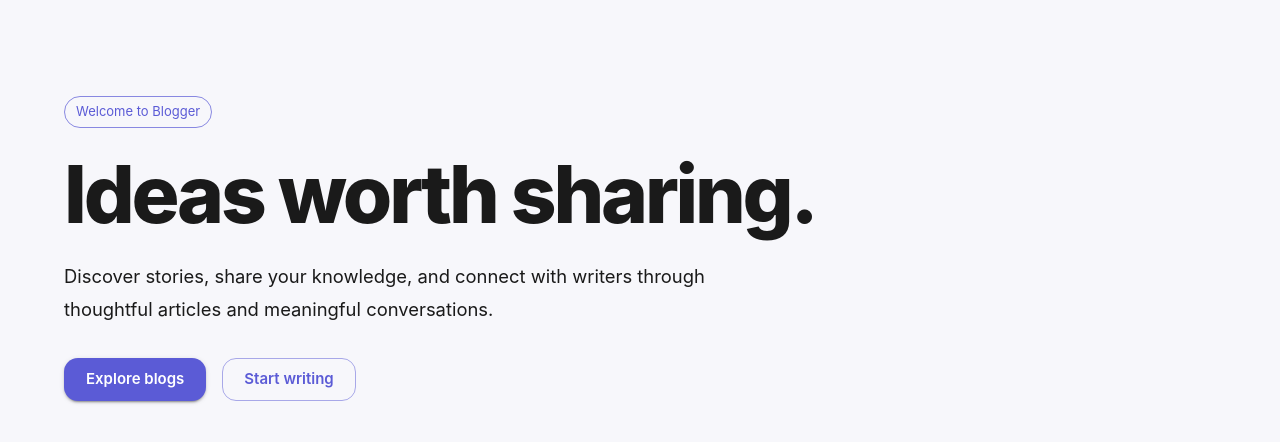
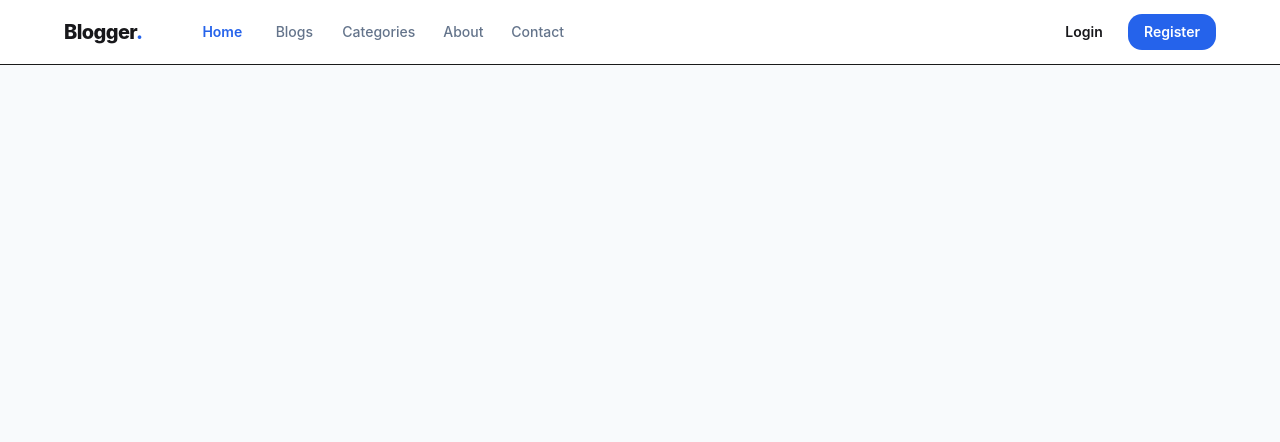
Before and after one commit to Min-Pathan/user-authentication-blog-engine-, a React (Vite) app in the folder frontend/: page / in a window 1280 px wide. Shown: the top 442 px of the page. Built offline with nearby package versions, Linux system fonts and the light colour scheme.

Commit message:
feat: add desktop Blogger navbar

```diff
--- a/frontend/src/App.jsx
+++ b/frontend/src/App.jsx
@@ -1,11 +1,7 @@
 import {
   Box,
-  Button,
-  Chip,
-  Container,
-  Stack,
-  Typography,
 } from "@mui/material";
+import Navbar from "./components/navigation/Navbar";
 
 function App() {
   return (
@@ -15,89 +11,7 @@ function App() {
         bgcolor: "background.default",
       }}
     >
-      <Container maxWidth="lg">
-        <Box
-          sx={{
-            py: {
-              xs: 6,
-              md: 12,
-            },
-          }}
-        >
-          <Chip
-            label="Welcome to Blogger"
-            color="primary"
-            variant="outlined"
-            sx={{
-              mb: 3,
-            }}
-          />
-
-          <Typography
-            variant="h1"
-            sx={{
-              maxWidth: 800,
-
-              fontSize: {
-                xs: "2.5rem",
-                sm: "3.5rem",
-                md: "5rem",
-              },
-
-              lineHeight: 1.05,
-            }}
-          >
-            Ideas worth sharing.
-          </Typography>
-
-          <Typography
-            color="text.secondary"
-            sx={{
-              mt: 3,
-              maxWidth: 650,
-
-              fontSize: {
-                xs: "1rem",
-                md: "1.15rem",
-              },
-
-              lineHeight: 1.8,
-            }}
-          >
-            Discover stories, share your knowledge, and connect with writers
-            through thoughtful articles and meaningful conversations.
-          </Typography>
-
-          <Stack
-            direction={{
-              xs: "column",
-              sm: "row",
-            }}
-            spacing={2}
-            sx={{
-              mt: 4,
-              alignItems: {
-                xs: "stretch",
-                sm: "center",
-              },
-            }}
-          >
-            <Button
-              variant="contained"
-              size="large"
-            >
-              Explore blogs
-            </Button>
-
-            <Button
-              variant="outlined"
-              size="large"
-            >
-              Start writing
-            </Button>
-          </Stack>
-        </Box>
-      </Container>
+      <Navbar/>
     </Box>
   );
 }
--- /dev/null
+++ b/frontend/src/components/navigation/Navbar.jsx
@@ -0,0 +1,74 @@
+import { AppBar, Box, Button, Container, Stack, Toolbar, Typography } from "@mui/material"
+const Navbar = () => {
+    const navItems = [
+        "Home", "Blogs", "Categories", "About", "Contact"
+    ]
+    return (
+        <AppBar position="static" color="transparent" elevation={0}
+            sx={{
+                bgcolor: "background.paper",
+                borderBottom: "1px solid",
+                bordercolor: "divider"
+            }}>
+            <Container maxWidth="lg">
+                <Toolbar disableGutters sx={{ minHeight: 72 }}>
+                    <Typography variant="h6" sx={{
+                        fontWeight: 800, color: "text.primary", letterSpacing: "-0.03em", cursor: 'pointer'
+                    }}>
+                        Blogger
+                        <Box
+                            component="span"
+                            sx={{
+                                color: "primary.main",
+                            }}
+                        >
+                            .
+                        </Box>
+                    </Typography>
+                    <Stack direction="row" spacing={1} sx={{ ml: 6 }}>
+                        {navItems.map((item) => (
+                            <Button
+                                key={item}
+                                color="inherit"
+                                sx={{
+                                    color: item === "Home" ? "primary.main" : "text.secondary",
+                                    fontWeight:
+                                        item === "Home"
+                                            ? 600
+                                            : 500,
+                                    "&:hover": {
+                                        color: "primary.main",
+                                        bgcolor: "transparent",
+                                    },
+                                }}>
+                                {item}
+                            </Button>
+                        ))}
+                    </Stack>
+
+                    <Box sx={{ flexGrow: 1}} />
+
+                    <Stack direction={"row"} spacing={1.5}>
+                        <Button
+                            variant="text"
+                            sx={{
+                                color: "text.primary",
+                            }}
+                        >
+                            Login
+                        </Button>
+
+                        <Button
+                            variant="contained"
+                            disableElevation
+                        >
+                            Register
+                        </Button>
+                    </Stack>
+                </Toolbar>
+            </Container>
+        </AppBar>
+    )
+}
+
+export default Navbar
--- a/frontend/src/theme/theme.js
+++ b/frontend/src/theme/theme.js
@@ -3,20 +3,20 @@ const theme = createTheme({
     palette: {
         mode: "light",
         primary: {
-            main: "#5B5BD6",
-            dark: "#4646B8",
-            light: "#7C7CE5",
+            main: "#2563EB",
+            dark: "#1D4ED8",
+            light: "#60A5FA",
         },
         secondary: {
             main: "#FF7A59",
         },
         background: {
-            default: "#F7F7FB",
+            default: "#F8FAFC",
             paper: "#FFFFFF",
         },
         text: {
             primary: "#18181B",
-            secondary: "#6B7280",
+            secondary: "#64748B",
         },
     },
     typography: {
```
